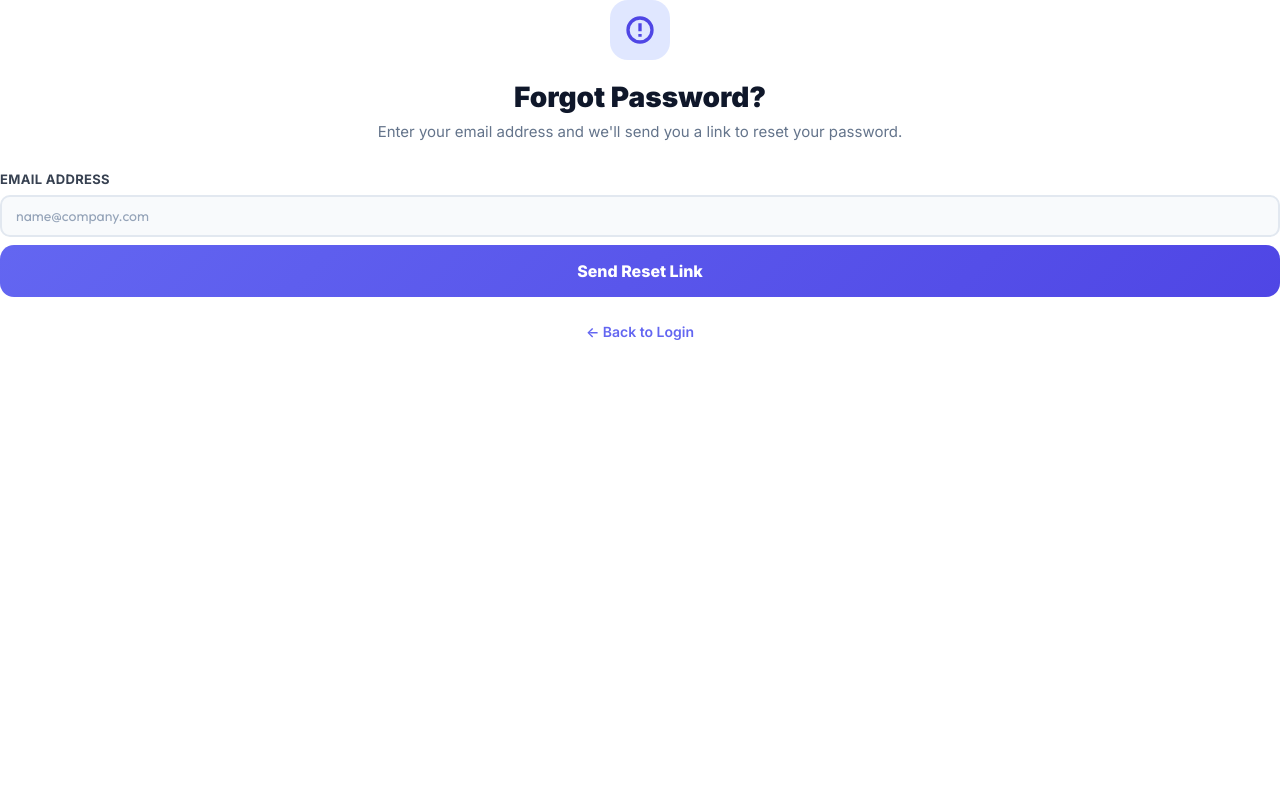
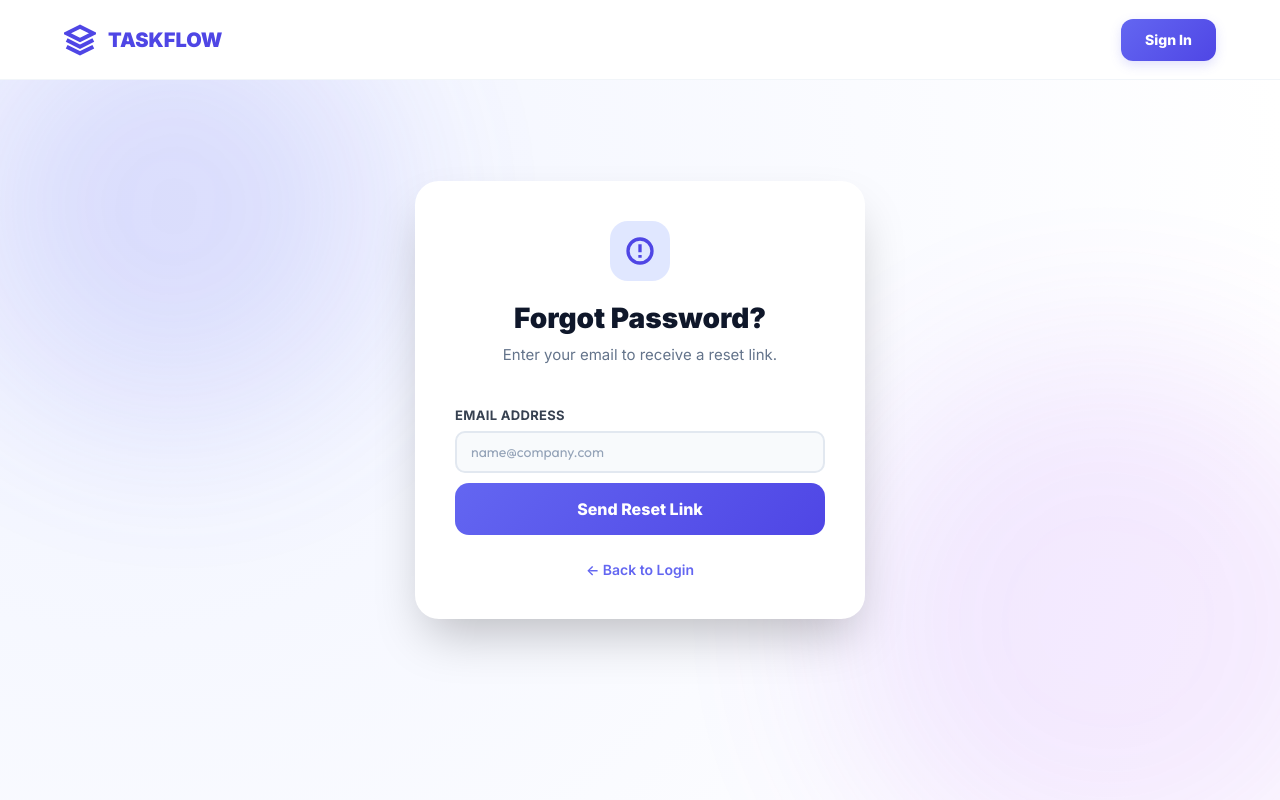
Before and after one commit to pranavgadani/Task-Flow-frontend, a React (Vite) app: page /forgot-password in a window 1280 px wide. Built offline with nearby package versions, Linux system fonts and the light colour scheme; no server answers.

Commit message:
Match ForgotPassword branding to Login page

```diff
--- a/src/pages/ForgotPassword.jsx
+++ b/src/pages/ForgotPassword.jsx
@@ -27,7 +27,30 @@ export default function ForgotPassword() {
 
     return (
         <div className="login-page">
-            <div className="login-card">
+            {/* STICKY HEADER */}
+            <header className="landing-header animate-fade-down" style={{ opacity: 1 }}>
+                <div className="landing-logo">
+                    <svg width="32" height="32" viewBox="0 0 24 24" fill="none" stroke="currentColor" strokeWidth="3">
+                        <path d="M12 2L2 7l10 5 10-5-10-5zM2 17l10 5 10-5M2 12l10 5 10-5" />
+                    </svg>
+                    <span>TaskFlow</span>
+                </div>
+                <div className="header-login-container">
+                    <button onClick={() => navigate("/login")} className="header-login-btn">Sign In</button>
+                </div>
+            </header>
+
+            {/* HERO / BACKGROUND SECTION */}
+            <section className="hero-sec" style={{ minHeight: "calc(100vh - 80px)", display: "flex", alignItems: "center", justifyContent: "center", paddingTop: 0 }}>
+                <div className="hero-blob blob-1"></div>
+                <div className="hero-blob blob-2"></div>
+
+                <div className="login-card" style={{
+                    maxWidth: "450px", width: "90%", background: "#fff",
+                    padding: "40px", borderRadius: "24px", position: "relative",
+                    boxShadow: "0 25px 50px -12px rgba(0, 0, 0, 0.25)",
+                    zIndex: 10
+                }}>
                     <div style={{ textAlign: "center", marginBottom: "30px" }}>
                         <div style={{
                             width: "60px", height: "60px", background: "#e0e7ff",
@@ -40,7 +63,7 @@ export default function ForgotPassword() {
                         </div>
                         <h2 style={{ fontSize: "28px", fontWeight: "900", color: "#0f172a" }}>Forgot Password?</h2>
                         <p style={{ color: "#64748b", marginTop: "8px", fontSize: "15px" }}>
-                        Enter your email address and we'll send you a link to reset your password.
+                            Enter your email to receive a reset link.
                         </p>
                     </div>
 
@@ -49,7 +72,7 @@ export default function ForgotPassword() {
                             <div style={{ fontSize: "48px", marginBottom: "16px" }}>📧</div>
                             <h3 style={{ color: "#16a34a", marginBottom: "12px" }}>Check your Email</h3>
                             <p style={{ color: "#64748b", marginBottom: "24px" }}>
-                            We have sent a password reset link to <strong>{email}</strong>.
+                                Reset link sent to <strong>{email}</strong>.
                             </p>
                             <button onClick={() => navigate("/login")} className="submit-button">
                                 Back to Login
@@ -69,7 +92,7 @@ export default function ForgotPassword() {
                                 />
                             </div>
 
-                        <button className="submit-button" type="submit" disabled={loading}>
+                            <button className="submit-button" type="submit" disabled={loading} style={{ marginTop: "10px" }}>
                                 {loading ? "Sending link..." : "Send Reset Link"}
                             </button>
 
@@ -84,6 +107,7 @@ export default function ForgotPassword() {
                         </form>
                     )}
                 </div>
+            </section>
         </div>
     );
 }
```
Lines whose indentation alone changed are shown as unchanged.
